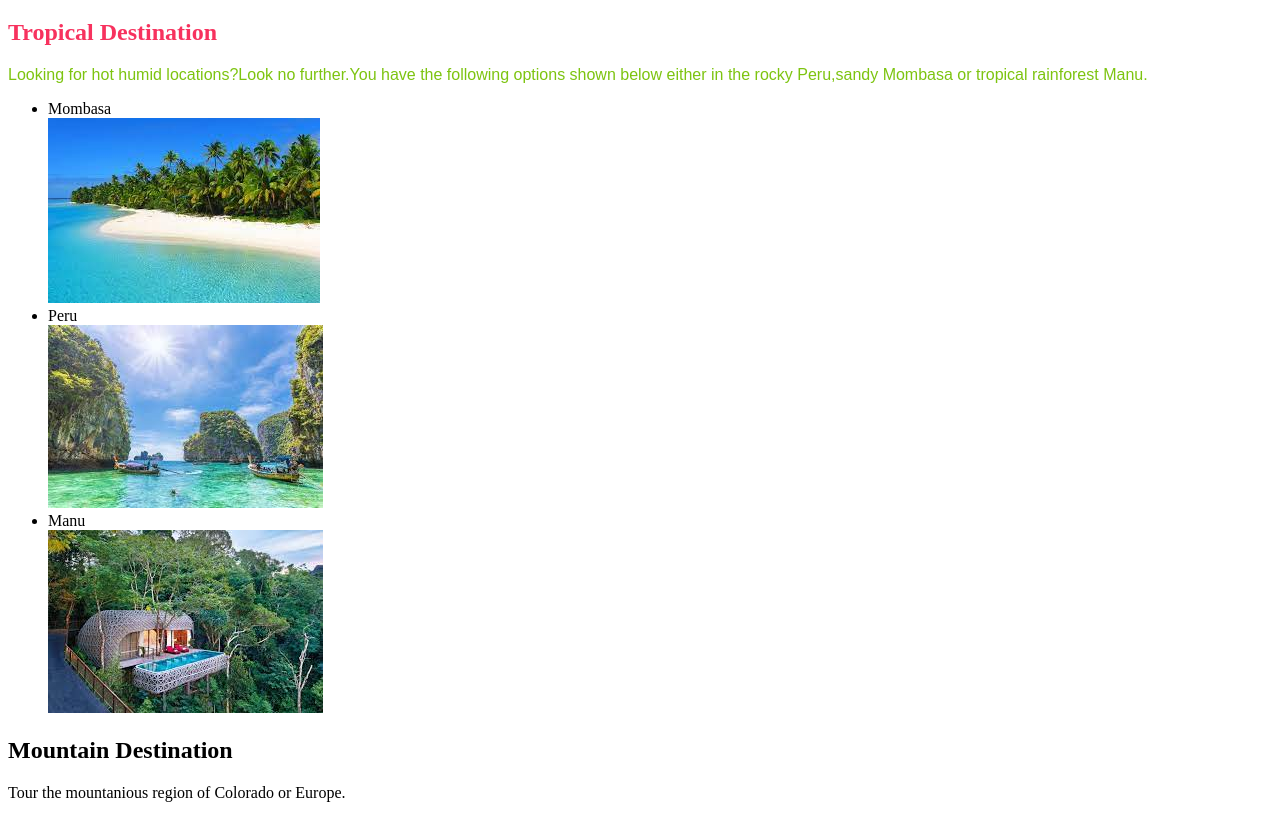
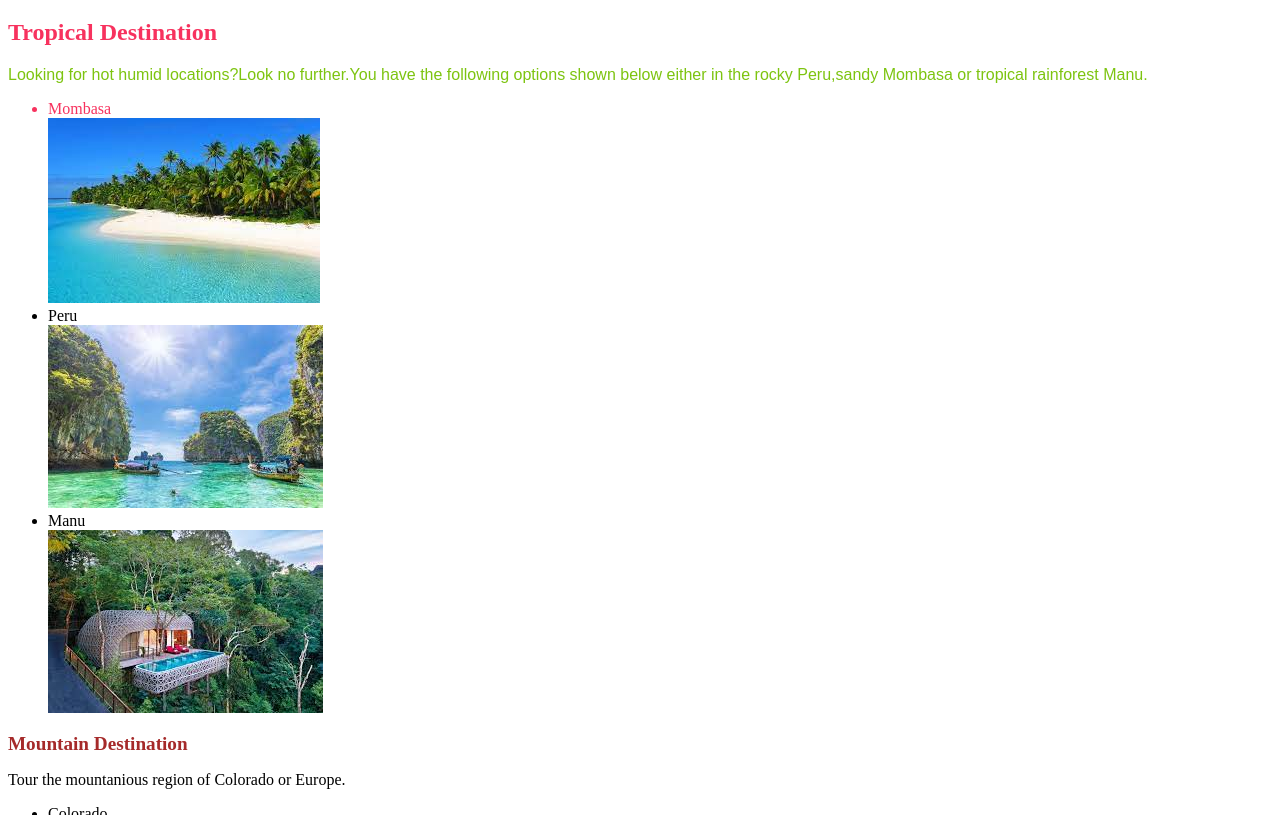
Before and after one commit to lilianwangechi/HappyTrailsTravelAgency-, a plain HTML site: page index.html in a window 1280 px wide. Shown: the part 61-876 px from the top of the page. Drawn offline with Linux system fonts and the light colour scheme.

Commit message:
add class popular to show most popular destination

```diff
--- a/index.html
+++ b/index.html
@@ -9,14 +9,14 @@
   <h2 class="Tropical">Tropical Destination</h2>
   <p  class="Tropical">Looking for hot humid locations?Look no further.You have the following options shown below either in the rocky Peru,sandy Mombasa or tropical rainforest Manu.</center></p>
     <ul>
-      <li>Mombasa</li>
+      <li class="Tropical class="Popular">Mombasa</li>
       <img src="images/mombasa.jpg" alt="sandy mombasa">
       <li>Peru</li>
       <img src="images/peru.jpg" alt="rocky peru">
       <li>Manu</li>
       <img src="images/rainforest.jpg" alt="rainforest">
     </ul>
-  <h2>Mountain Destination</h2>
+  <h2 class="Popular">Mountain Destination</h2>
   <p>Tour the mountanious region of Colorado or Europe.</center></p>
   <ul>
     <li>Colorado</li>
```
